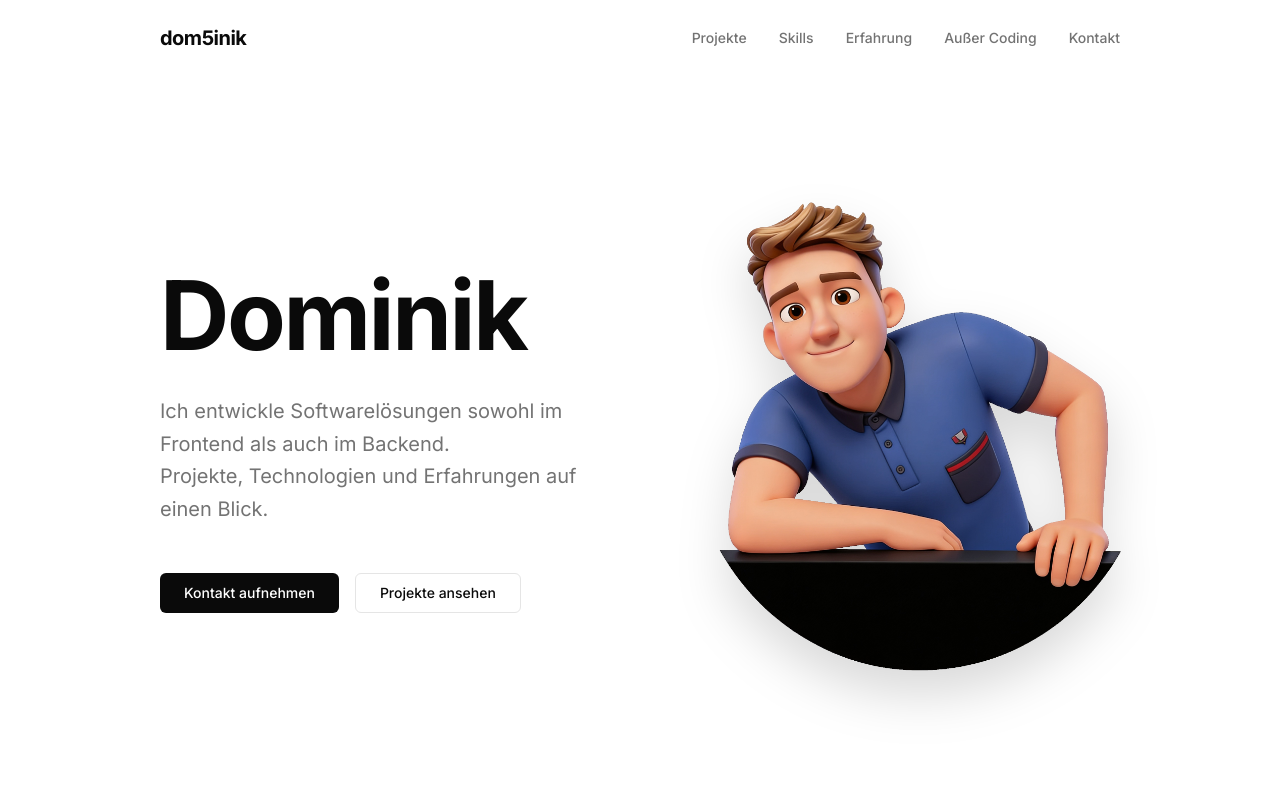
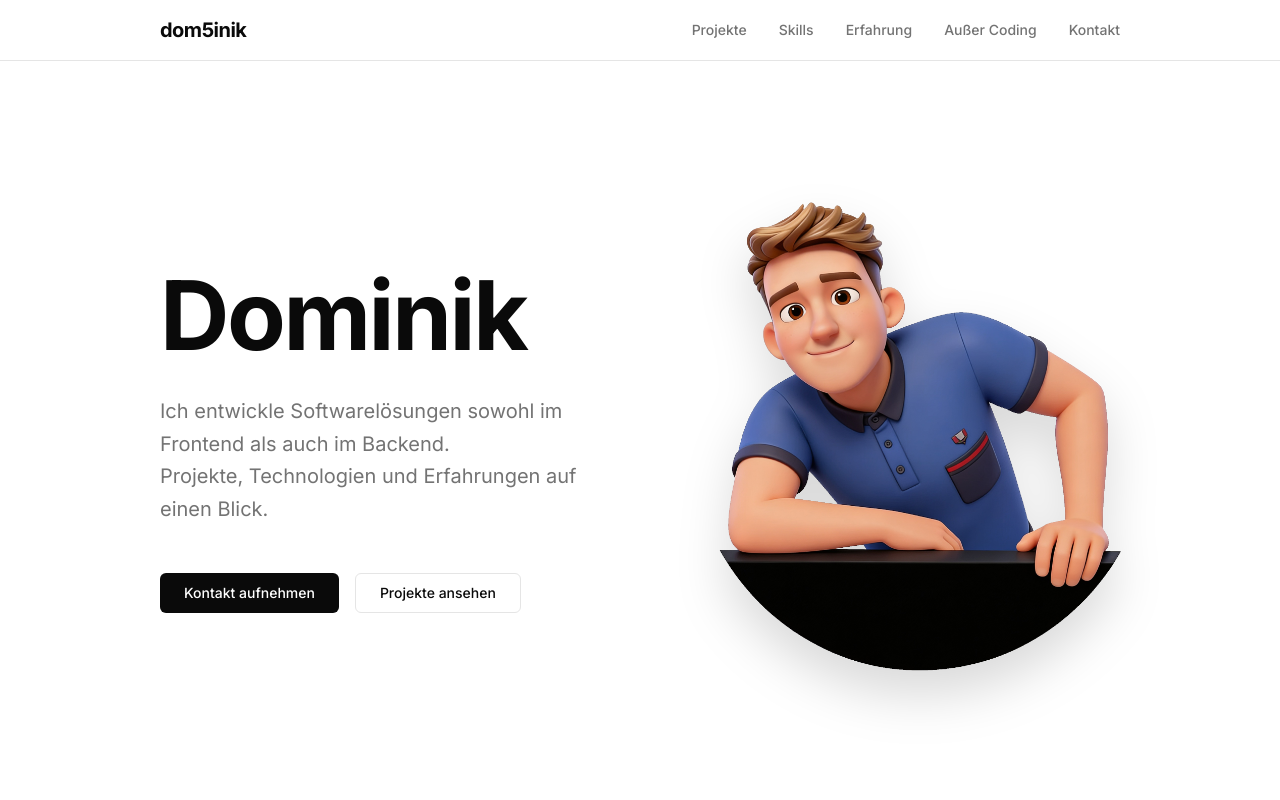
Before and after one commit to Dom5inik/my-portfolio, a Next.js app: page / in a window 1280 px wide. Shown: the top 800 px of the page. Built offline with nearby package versions, Linux system fonts and the light colour scheme.

Commit message:
Header animation fix

```diff
--- a/components/sections/Header.tsx
+++ b/components/sections/Header.tsx
@@ -28,10 +28,7 @@ export function Header() {
     return (
         <>
             <header
-                className={`fixed top-0 left-0 right-0 z-[60] transition-all duration-300 ${isScrolled && !isOpen
-                    ? "bg-background/80 backdrop-blur-md border-b border-border py-4"
-                    : "bg-transparent py-6"
-                    }`}
+                className={`fixed top-0 left-0 right-0 z-[60] transition-all duration-300 bg-background/80 backdrop-blur-md border-b border-border py-4`}
             >
                 <Container className="flex items-center justify-between">
                     <a
```
